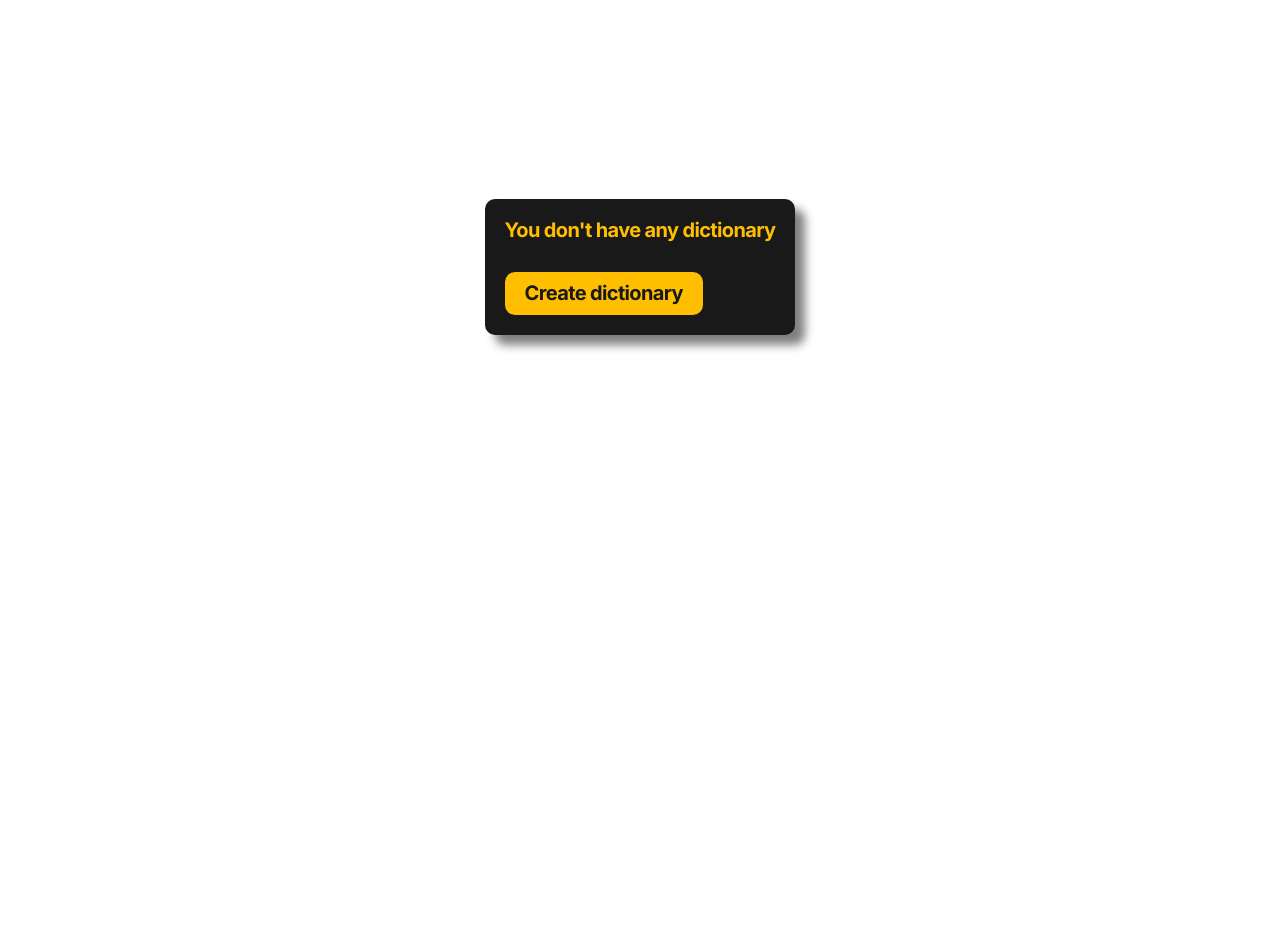
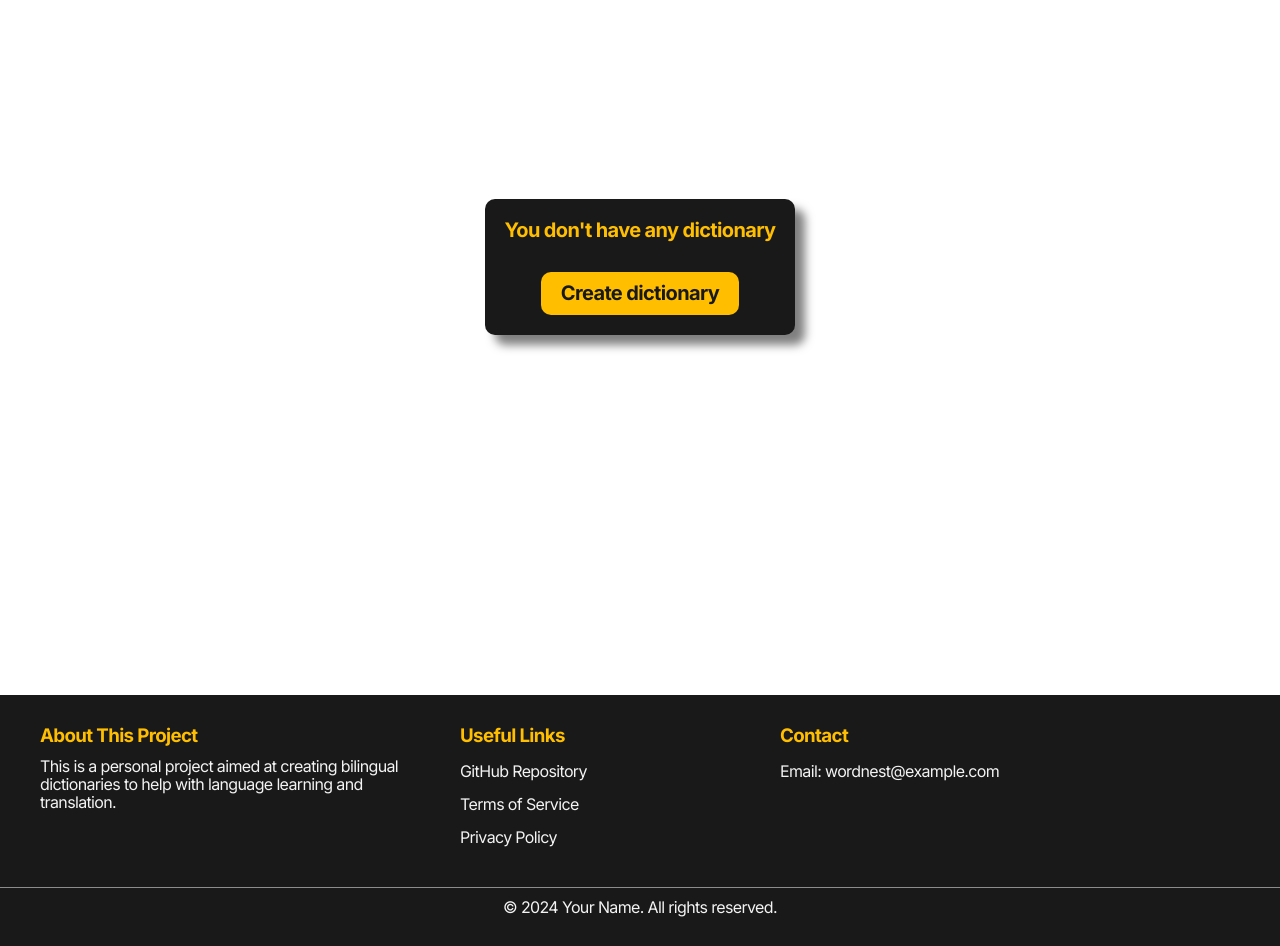
Before and after one commit to Dima-Bulavenko/WordNest, a Django app: template dictionary/templates/dictionary/index.html in a window 1280 px wide. Shown: the part 105-1051 px from the top of the page. Before the commit the page ends 456 px from the top, so only its background shows below. Run offline with Django 5.2, Linux system fonts and the light colour scheme; the template is opened without the code that fills it, so the values that code supplies are empty.

Commit message:
html, css: Create footer and add style for it, close #59.

```diff
--- a/wordnest/static/css/style.css
+++ b/wordnest/static/css/style.css
@@ -32,6 +32,10 @@ body {
     min-height: 100vh;
     padding-top: var(--header-height);
     letter-spacing: calc(-0.04 * 1em);
+}
+
+main {
+    min-height: calc(100vh - var(--header-height));
 }
 
 .inter-font {
@@ -673,6 +677,7 @@ input:not([type="file" i], [type="image" i], [type="checkbox" i], [type="radio"
 .profile_item {
     display: flex;
     flex-direction: column;
+    align-items: start;
     gap: 5px;
     padding: 15px 15px 15px 20px;
 }
@@ -740,6 +745,64 @@ input:not([type="file" i], [type="image" i], [type="checkbox" i], [type="radio"
 .submit_bt.danger {
     background-color: rgba(255, 0, 0, 1);
 }
+
+/* Footer section */
+footer {
+    background-color: var(--color-2);
+    color: var(--color-3);
+    padding: 20px 0;
+}
+
+.footer-container {
+    display: flex;
+    flex-wrap: wrap;
+    justify-content: space-between;
+    max-width: 1200px;
+    padding: 0 20px;
+}
+
+.footer-section {
+    flex: 1 1 200px;
+    margin: 10px 20px;
+}
+.footer-section.links {
+    flex-basis: 100px;
+}
+.footer-section h3 {
+    margin-bottom: 10px;
+    color: var(--color-1);
+}
+
+.footer-section p, .footer-section ul, .footer-section a {
+    color: var(--color-3);
+    margin: 5px 0;
+    text-decoration: none;
+}
+
+.footer-section ul {
+    list-style: none;
+    padding: 0;
+}
+
+.footer-section ul li {
+    margin: 5px 0;
+}
+
+.footer-section ul li a:hover {
+    color: var(--color-1);
+}
+
+.footer-bottom {
+    text-align: center;
+    padding: 10px 0;
+    border-top: 1px solid var(--color-4);
+    margin-top: 20px;
+}
+
+.footer-bottom p {
+    margin: 0;
+}
+
 /* Media query: Tablet screen size */
 @media screen and (min-width: 768px) {
     /* Header */
@@ -795,6 +858,8 @@ input:not([type="file" i], [type="image" i], [type="checkbox" i], [type="radio"
     .no_dictionaries {
         margin-left: auto;
         margin-right: auto;
+        display: flex;
+        flex-direction: column;
     }
 
     .dictionary_container {
--- a/wordnest/templates/base.html
+++ b/wordnest/templates/base.html
@@ -69,7 +69,31 @@
             {% block content %}{% endblock content %}
         </main>
         <footer>
-            <!-- Footer content goes here -->
+            <div class="footer-container">
+                <div class="footer-section about">
+                    <h3>About This Project</h3>
+                    <p>This is a personal project aimed at creating bilingual dictionaries to help with language learning and translation.</p>
+                </div>
+                <div class="footer-section links">
+                    <h3>Useful Links</h3>
+                    <ul>
+                        <li>
+                            <a href="https://github.com/Dima-Bulavenko/wordnest" target="_blank" rel="noopener"
+                            aria-label="Visit GitHub repository of this project (open in new tab)">
+                            GitHub Repository
+                        </a></li>
+                        <li><a href="{% url "terms_conditions" %}">Terms of Service</a></li>
+                        <li><a href="{% url "privacy-policy" %}">Privacy Policy</a></li>
+                    </ul>
+                </div>
+                <div class="footer-section contact">
+                    <h3>Contact</h3>
+                    <p>Email: <a href="mailto:wordnest@example.com">wordnest@example.com</a></p>
+                </div>
+            </div>
+            <div class="footer-bottom">
+                <p>© 2024 Your Name. All rights reserved.</p>
+            </div>
         </footer>
         <script src="{% static 'js/script.js' %}"></script>
         {% block js_block %}{% endblock js_block %}
```
